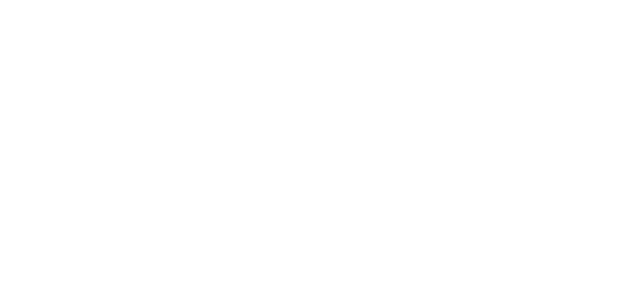
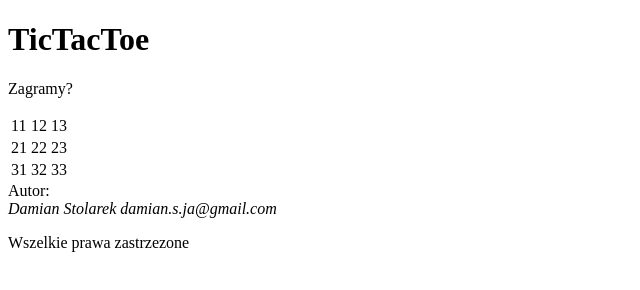
Before and after one commit to damiansk/TicTacToe.js, a plain HTML site: page index.html in a window 1280 px wide. Shown: the whole page, without its empty margins (0-640 px from the left). Drawn offline with Linux system fonts and the light colour scheme.

Commit message:
Page structure

```diff
--- a/index.html
+++ b/index.html
@@ -1,10 +1,39 @@
 <!DOCTYPE html>
 <html lang="en">
-<head>
-    <meta charset="UTF-8">
-    <title>Title</title>
-</head>
-<body>
+    <head>
+        <meta charset="UTF-8">
+        <title>TicTacToe</title>
 
-</body>
+    </head>
+    <body>
+        <div class="wrapper">
+            <header>
+                <h1>TicTacToe</h1>
+                <p>Zagramy?</p>
+            </header>
+            <main>
+                <table id="board">
+                    <tr>
+                        <td>11</td>
+                        <td>12</td>
+                        <td>13</td>
+                    </tr>
+                    <tr>
+                        <td>21</td>
+                        <td>22</td>
+                        <td>23</td>
+                    </tr>
+                    <tr>
+                        <td>31</td>
+                        <td>32</td>
+                        <td>33</td>
+                    </tr>
+                </table>
+            </main>
+            <footer>
+                Autor: <address>Damian Stolarek damian.s.ja@gmail.com</address>
+                <p> Wszelkie prawa zastrzezone</p>
+            </footer>
+        </div>
+    </body>
 </html>
```
